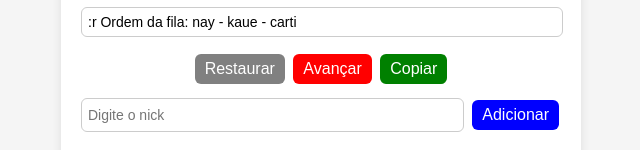
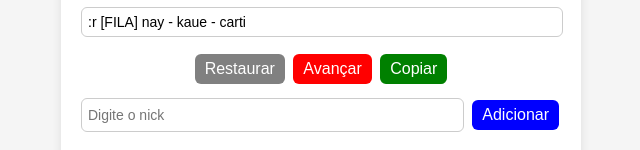
Before and after one commit to surixsurix/filasamuV1, a plain HTML site: page index.html in a window 1280 px wide. Shown: the part 384-534 px from the top of the page, 319-959 px from the left. Drawn offline with Linux system fonts and the light colour scheme.

Commit message:
TEXTO FILA ALTERADO

```diff
--- a/index.html
+++ b/index.html
@@ -173,7 +173,7 @@
                     </tr>
                 `;
             });
-            doc.getElementById("saida").value = ":r Ordem da fila: " + fila.join(" - ");
+            doc.getElementById("saida").value = ":r [FILA] " + fila.join(" - ");
             rebindEvents(doc);
         }
 
```
